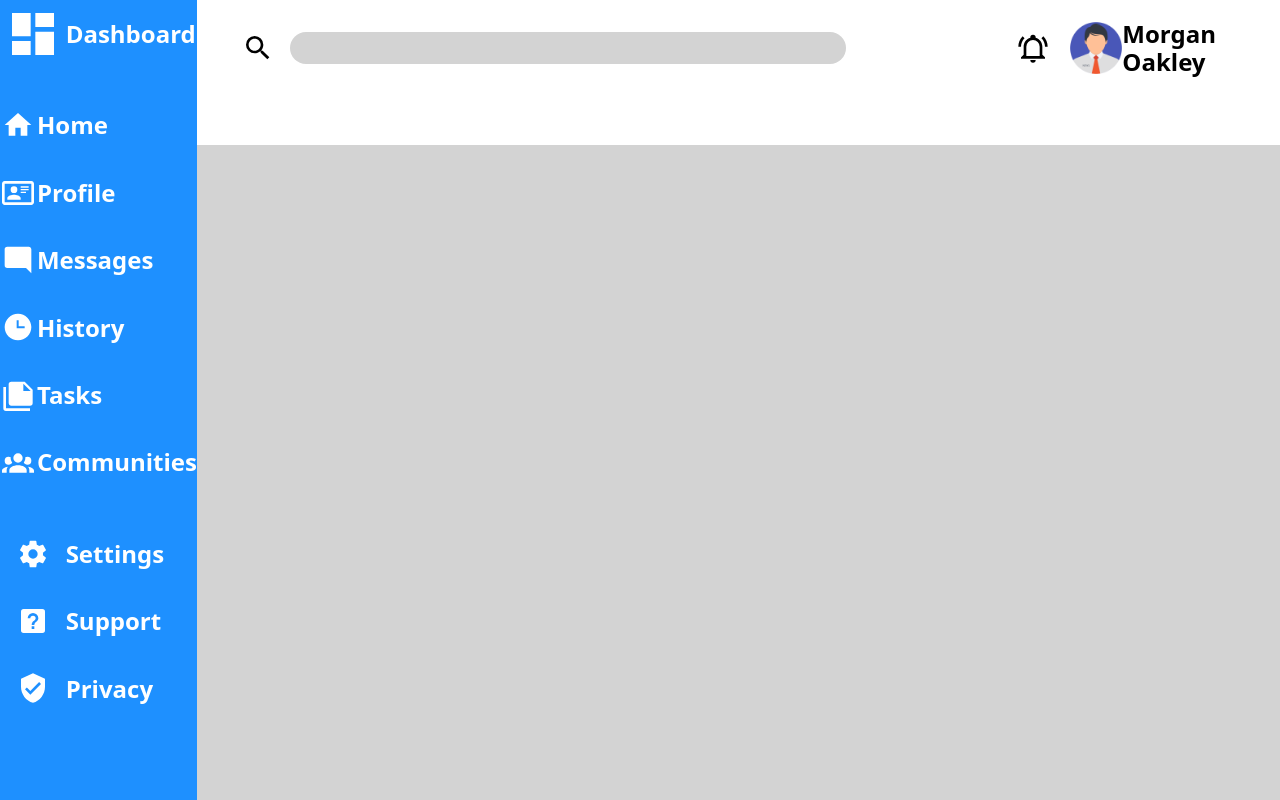
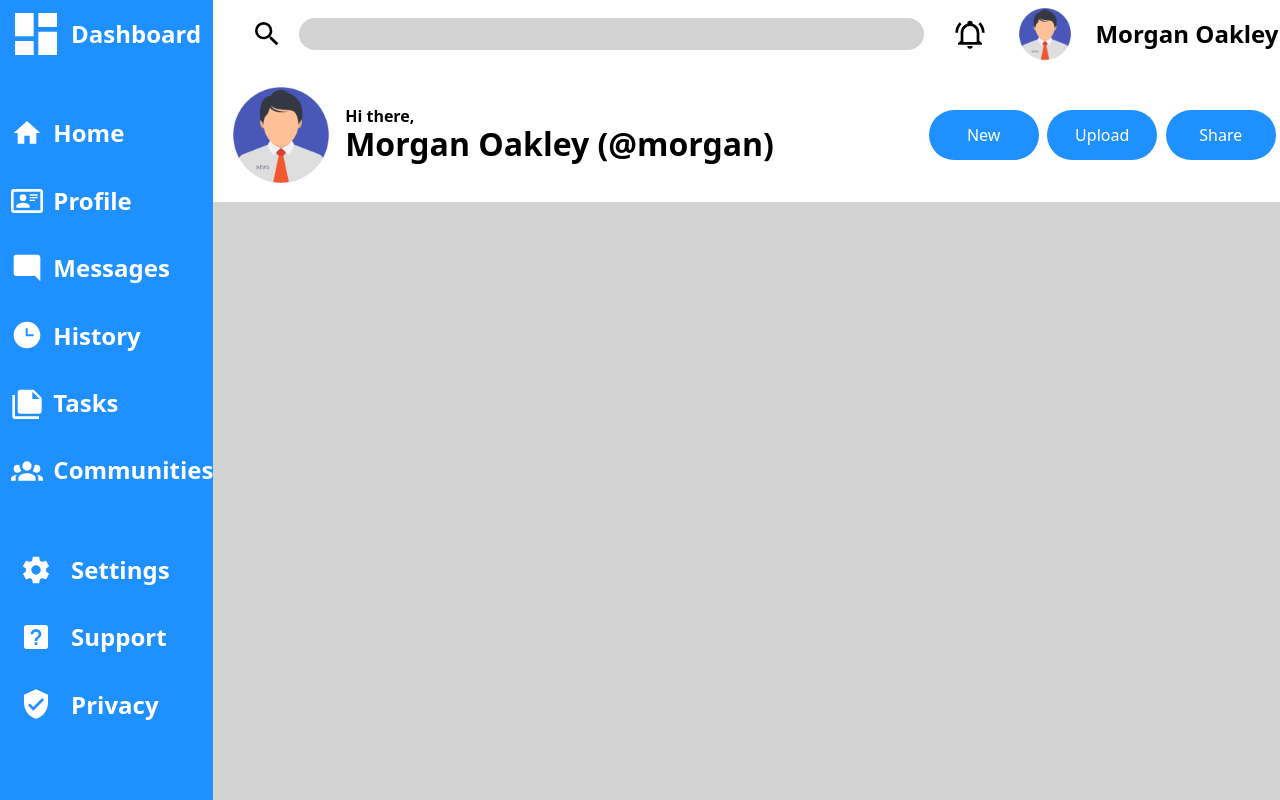
Before and after one commit to MPadilla198/TOP-Admin-Dashboard, a website: page index.html in a window 1280 px wide. Drawn offline with nearby package versions, Linux system fonts and the light colour scheme.

Commit message:
Complete header with styles

```diff
--- a/index.html
+++ b/index.html
@@ -41,7 +41,6 @@
         </div>
     </aside>
     <header>
-        <div class="nav-bar">
         <div class="search">
             <img src="icons/magnify.svg" alt="Search Icon" class="icon">
             <input type="search" name="search" id="search-input">
@@ -51,9 +50,17 @@
             <img src="images/news-anchor.png" alt="User Profile Image" class="profile-picture">
             <h2>Morgan Oakley</h2>
         </div>
+        <div class="profile-bar">
+            <img src="images/news-anchor.png" alt="Main User Profile Image" class="profile-picture-main">
+            <div class="introduction">
+                <h4>Hi there,</h4>
+                <h1>Morgan Oakley (@morgan)</h1>
             </div>
-        <div class="profile-bar">
-
+        </div>
+        <div class="action-buttons">
+            <button>New</button>
+            <button>Upload</button>
+            <button>Share</button>
         </div>
     </header>
     <section>
--- a/styles.css
+++ b/styles.css
@@ -20,8 +20,8 @@ body {
     height: 100vh;
     width: 100vw;
     display: grid;
-    grid-template-columns: 2fr 11fr;
-    grid-template-rows: 2fr 9fr;
+    grid-template-columns: 2fr 10fr;
+    grid-template-rows: 1fr 6fr;
 }
 
 /** ASIDE STYLES */
@@ -32,7 +32,7 @@ aside {
 
     justify-content: start;
     align-content: start;
-    gap: 3vh;
+    gap: 4vh;
     grid-row: 1 / 3;
 }
 
@@ -69,12 +69,9 @@ aside .icon {
 /** HEADER STYLES */
 header {
     background-color: white;
-}
-
-.nav-bar {
     display: grid;
-    grid-template-columns: 3fr 1fr;
-    gap: 32px;
+    grid-template-columns: 2fr 1fr;
+    grid-template-rows: 1fr 2fr;
 }
 
 .search {
@@ -90,22 +87,62 @@ header {
 }
 
 .search>input {
-    width: 80%;
+    width: 100%;
     height: 32px;
     border-radius: 16px;
     border-style: none;
     background-color: var(--gray);
+    padding: 4px 16px;
 }
 
 .account {
     display: grid;
     grid-template-columns: 1fr 1fr 3fr;
     align-items: center;
-    justify-content: end;
+    justify-items: end;
+    gap: 24px;
+}
+
+.account>h2 {
+    justify-self: start;
 }
 
 .profile-bar {
+    display: grid;
+    grid-template-columns: 1fr 5fr;
+    align-items: center;
+    justify-items: start;
+    gap: 16px;
+}
 
+.profile-bar>img {
+    justify-self: end;
+}
+
+.introduction {
+    display: flex;
+    flex-direction: column;
+}
+
+.introduction>h1, .introduction>h4 {
+    margin: 0;
+}
+
+.action-buttons {
+    display: grid;
+    grid-template-columns: repeat(3, 1fr);
+    align-items: center;
+    justify-items: center;
+}
+
+.action-buttons>button {
+    background-color: var(--primary-color);
+    color: white;
+    border-style: none;
+    border-radius: 32px;
+
+    width: 12ch;
+    padding: 16px 0;
 }
 
 .profile-picture {
@@ -114,8 +151,8 @@ header {
 }
 
 .profile-picture-main {
-    height: 72px;
-    width: 72px;
+    height: 96px;
+    width: 96px;
 }
 
 /** SECTION STYLES */
```
Lines whose indentation alone changed are shown as unchanged.
